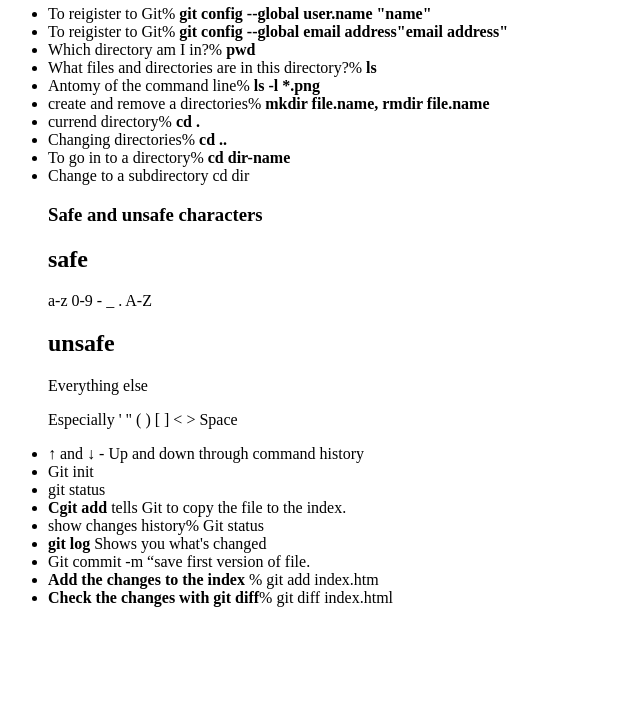
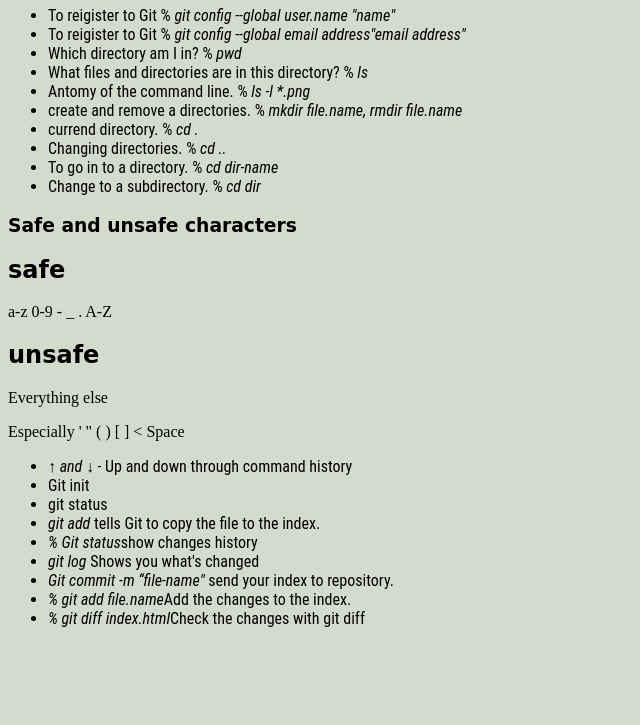
Before and after one commit to Zia18/powercoders, a plain HTML site: page cheatsheed/git.html in a window 1280 px wide. Shown: the part 75-800 px from the top of the page, without its empty margins (0-640 px from the left). Drawn offline with Linux system fonts and the light colour scheme; a web font is replaced by a local one.

Commit message:
Cheatsheed documents validated

```diff
--- /dev/null
+++ b/cheatsheed/git.css
@@ -0,0 +1,25 @@
+body {
+  background-color: rgb(212, 218, 204);
+  float: center;
+}
+
+.new {
+  color: blue;
+  float-center: 50%;
+ }
+ img {
+  width: 540px;
+  height: auto;
+}
+
+h1, h2, h3, h4 {
+  font-family: 'Patua One', cursive;
+  color: black;
+
+}
+p {
+  ont-family: 'Merriweather', serif;
+}
+ul {
+  font-family: 'Roboto Condensed', sans-serif;
+}
--- a/cheatsheed/git.html
+++ b/cheatsheed/git.html
@@ -3,38 +3,43 @@
   <head>
     <meta charset="utf-8">
     <title>What I have lerned</title>
+    <link rel="stylesheet" type="text/css" href="git.css">
+    <link href="https://fonts.googleapis.com/css?family=MerriweatherPatua+OneRoboto+Condensed" rel="stylesheet">
   </head>
-  <body>
+   <body>
     <h1>GIT</h1>
-      <div>
+
+      <div class="Git">
         <ul>
-          <li>To reigister to Git% <b>git config --global user.name "name"</b></li>
-          <li>To reigister to Git% <b>git config --global email address"email address"</b></li>
-          <li>Which directory am I in?% <b>pwd</b></li>
-          <li>What files and directories are in this directory?% <b>ls</b></li>
-          <li>Antomy of the command line% <b>ls -l *.png</b></li>
-          <li>create and remove a directories% <b>mkdir file.name, rmdir file.name</b></li>
-          <li>currend directory% <b>cd .</b></li>
-          <li>Changing directories% <b>cd ..</b></li>
-          <li>To go in to a directory% <b>cd dir-name</b></li>
-          <li>Change to a subdirectory  cd dir</li>
-        <h3>
-            <p>Safe and unsafe characters</p>
-        </h3>
-      <h2>safe</h2>
+          <li>To reigister to Git % <em>git config --global user.name "name"</em></li>
+          <li>To reigister to Git % <em>git config --global email address"email address"</em></li>
+          <li>Which directory am I in? % <em>pwd</em></li>
+          <li>What files and directories are in this directory? % <em>ls</em></li>
+          <li>Antomy of the command line. % <em>ls -l *.png</em></li>
+          <li>create and remove a directories. % <em>mkdir file.name, rmdir file.name</em></li>
+          <li>currend directory. % <em>cd .</em></li>
+          <li>Changing directories. % <em>cd ..</em></li>
+          <li>To go in to a directory. % <em>cd dir-name</em></li>
+          <li>Change to a subdirectory. %  <em>cd dir</em></li>
+        </ul>
+      </div>
+        <h3>Safe and unsafe characters</h3>
+        <h2>safe</h2>
           <p>a-z 0-9 - _ . A-Z</p>
-      <h2>unsafe</h2>
+        <h2>unsafe</h2>
           <p>Everything else</p>
-          <p>Especially ' " ( ) [ ] < > Space</p>
-          <li>↑ and ↓ - Up and down through command history</li>
+          <p>Especially ' " ( ) [ ] &lt; Space</p>
+      <div class="Git">
+        <ul>
+          <li><em>↑ and ↓ -</em> Up and down through command history</li>
           <li>Git init</li>
           <li>git status</li>
-          <li><b>Cgit add</b> tells Git to copy the file to the index.</li>
-          <li>show changes history% Git status</li>
-          <li><b>git log</b> Shows you what's changed</li>
-          <li>Git commit -m “save first version of file.</li>
-          <li><b>Add the changes to the index</b> % git add index.htm</li>
-          <li><b>Check the changes with git diff</b>% git diff index.html</li>
+          <li><em>git add</em> tells Git to copy the file to the index.</li>
+          <li><em>% Git status</em>show changes history</li>
+          <li><em>git log</em> Shows you what's changed</li>
+          <li><em>Git commit -m “file-name"</em> send your index to repository.</li>
+          <li><em>% git add file.name</em>Add the changes to the index.</li>
+          <li><em>% git diff index.html</em>Check the changes with git diff</li>
         </ul>
       </div>
   </body>
```
Also changed, not shown: cheatsheed/html.html (+9 -8 lines), cheatsheed/Cheatsheed.css (added).
